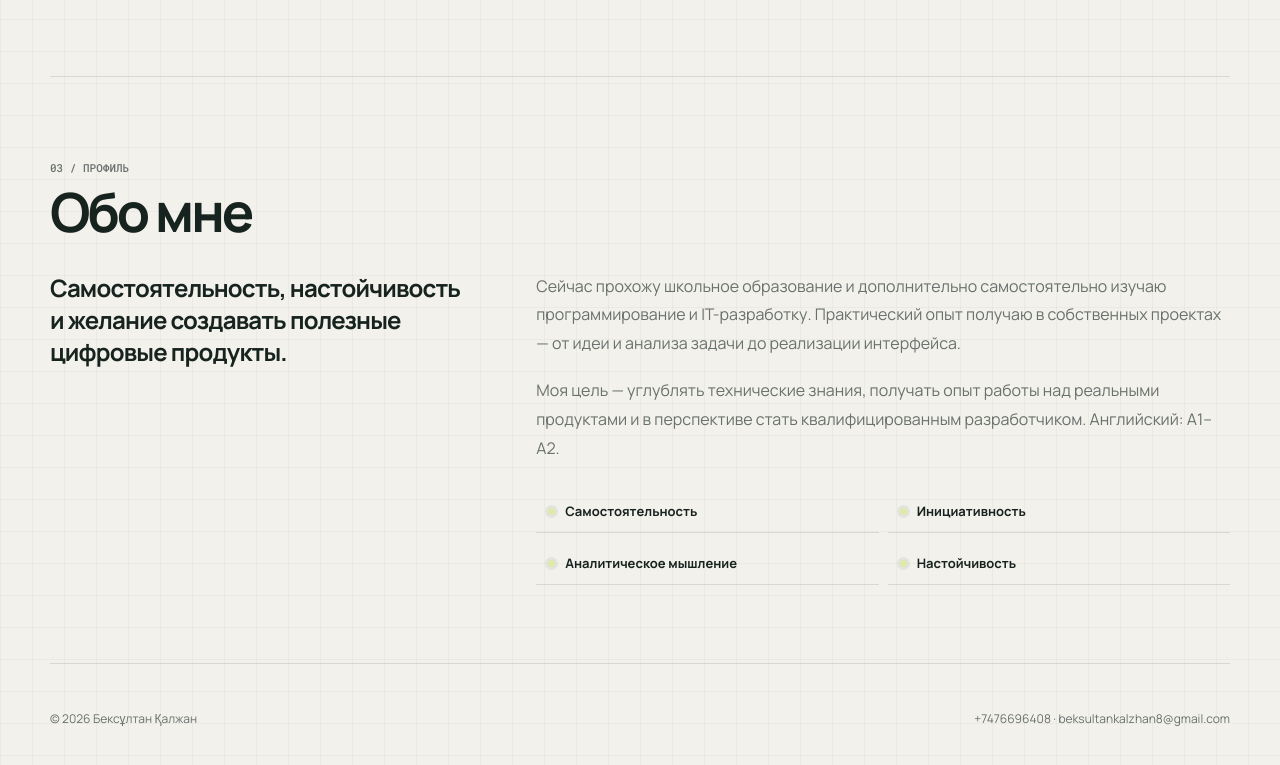
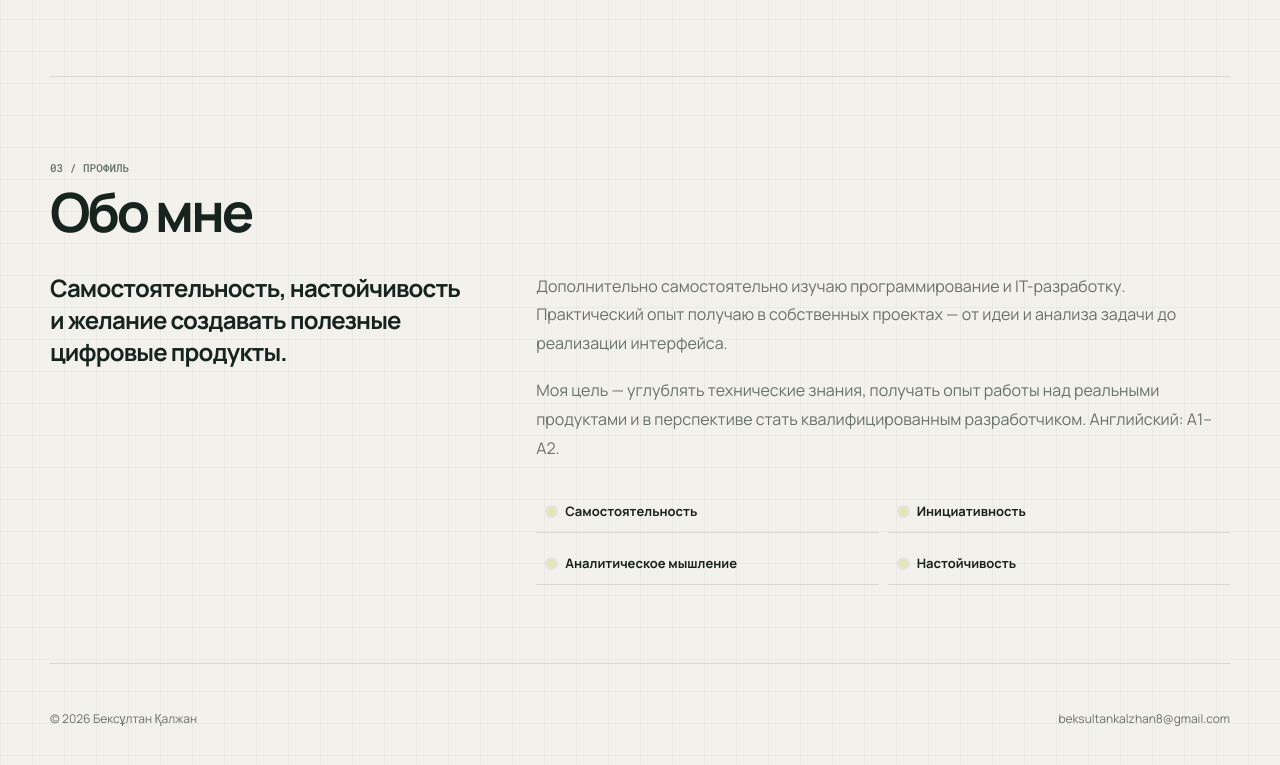
Before and after one commit to beksultankalzhan8-source/resume-beksultan, a plain HTML site: page index.html in a window 1280 px wide. Shown: the part 1709-2474 px from the top of the page. Drawn offline with Linux system fonts and the light colour scheme.

Commit message:
Reduce public personal information

```diff
--- a/index.html
+++ b/index.html
@@ -549,9 +549,9 @@
         </p>
         <div class="about-copy reveal">
           <p>
-            Сейчас прохожу школьное образование и дополнительно самостоятельно изучаю
-            программирование и IT-разработку. Практический опыт получаю в собственных
-            проектах — от идеи и анализа задачи до реализации интерфейса.
+            Дополнительно самостоятельно изучаю программирование и IT-разработку.
+            Практический опыт получаю в собственных проектах — от идеи и анализа
+            задачи до реализации интерфейса.
           </p>
           <p>
             Моя цель — углублять технические знания, получать опыт работы над реальными
@@ -570,7 +570,7 @@
 
     <footer>
       <span>© 2026 Бексұлтан Қалжан</span>
-      <span>+7476696408 · <a href="mailto:beksultankalzhan8@gmail.com">beksultankalzhan8@gmail.com</a></span>
+      <span><a href="mailto:beksultankalzhan8@gmail.com">beksultankalzhan8@gmail.com</a></span>
     </footer>
   </main>
 
```
